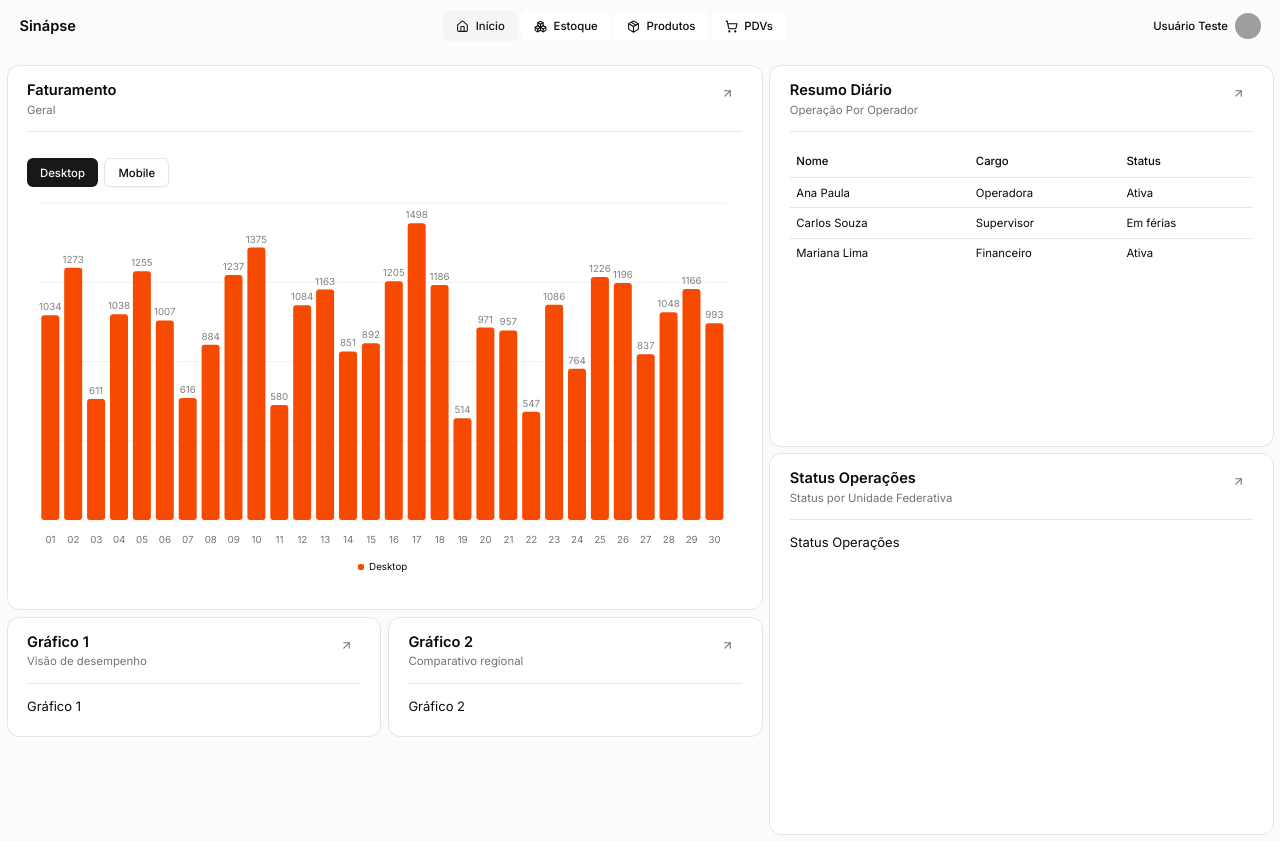
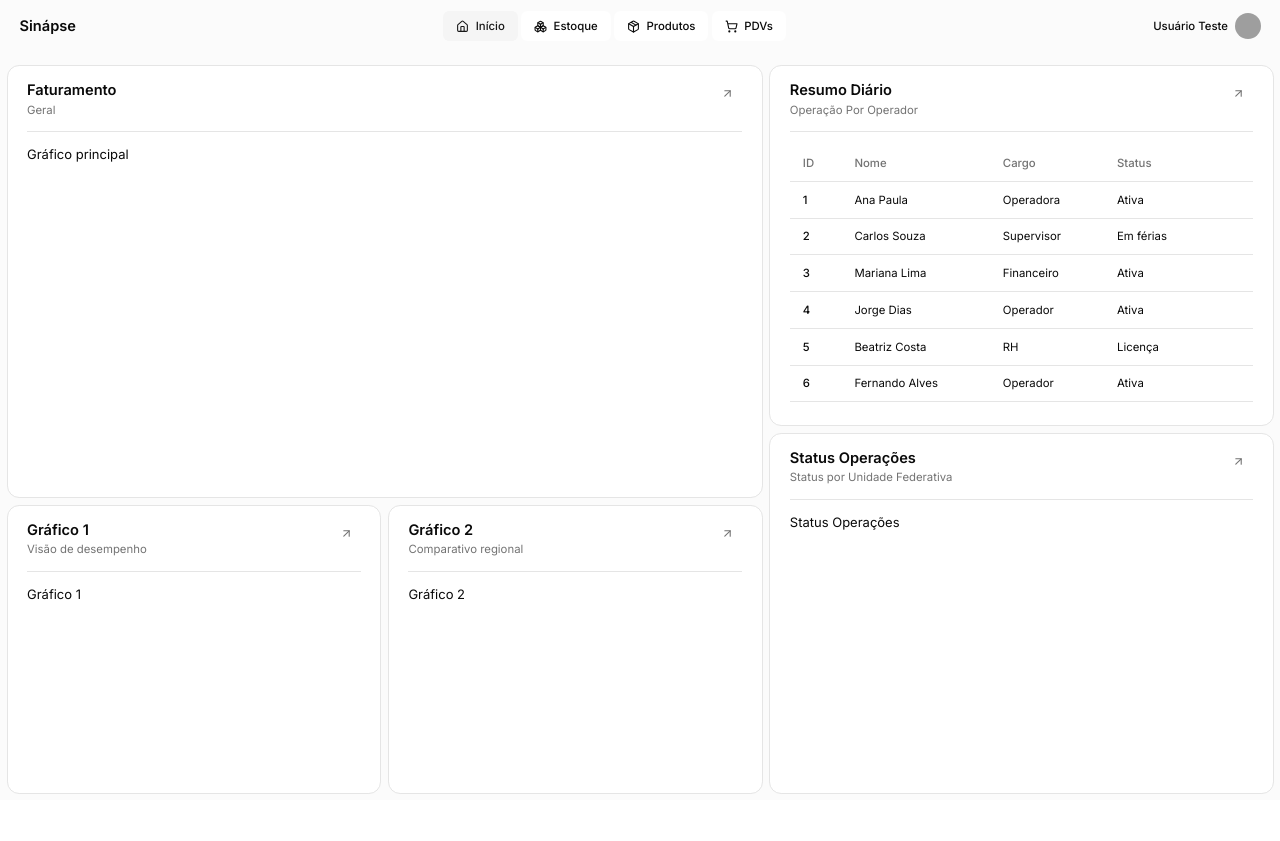
Before and after one commit to josielmaicon/Sinapse-ERP-1.1, a React (Vite) app in the folder interface/: page / in a window 1280 px wide. After the commit the page ends 800 px from the top, so only its background shows below. Built offline with nearby package versions, Linux system fonts and the light colour scheme; grey boxes are pictures that could not be loaded.

Commit message:
layouts ajustados e quebras solucionadas, debug red border adicionado

```diff
--- a/interface/src/App.css
+++ b/interface/src/App.css
@@ -125,3 +125,6 @@
     @apply text-[13px]
   }
 }
+    /* * {
+  border: 1px solid red !important;
+} */
--- a/interface/src/App.jsx
+++ b/interface/src/App.jsx
@@ -4,9 +4,9 @@ import routes from "@/routes.jsx";
 
 function App() {
   return (
-    <div className="min-h-screen flex flex-col bg-muted/40">
+    <div className="h-screen flex flex-col bg-muted/40">
       <TopBar />
-      <main className="flex-grow h-full flex">
+      <main className="flex-1 flex min-h-0">
         <Routes>
           {routes.map((route) => (
             <Route key={route.path} path={route.path} element={route.component} />
--- a/interface/src/components/CardContainer.jsx
+++ b/interface/src/components/CardContainer.jsx
@@ -3,7 +3,7 @@ import { Button } from "@/components/ui/button"
 
 export default function CardContainer({ title, subtitle, children, onAction }) {
   return (
-    <div className="bg-card p-6 pt-4 rounded-xl border flex flex-col">
+    <div className="bg-card p-6 pt-4 rounded-xl border flex flex-col min-h-0">
       {/* Header */}
       <div className="flex justify-between items-start mb-4">
         <div>
@@ -25,7 +25,7 @@ export default function CardContainer({ title, subtitle, children, onAction }) {
       <hr className="border-border mb-4" />
 
       {/* Conteúdo principal */}
-      <div className="flex-1">{children}</div>
+      <div className="flex-1 overflow-y-auto h-full min-h-0">{children}</div>
     </div>
   )
 }
--- /dev/null
+++ b/interface/src/components/ScrollableContainer.jsx
@@ -0,0 +1,7 @@
+export default function ScrollableContainer({ children, className }) {
+  return (
+    <div className={`relative h-full overflow-y-auto ${className}`}>
+      {children}
+    </div>
+  )
+}
--- /dev/null
+++ b/interface/src/components/SimpleTable.jsx
@@ -0,0 +1,42 @@
+// src/components/ui/MyTable.jsx
+import { cn } from "@/lib/utils"
+
+// A tabela em si. `border-collapse` é bom para o estilo das bordas.
+const Table = ({ className, ...props }) => (
+  <table className={cn("w-full border-collapse text-sm", className)} {...props} />
+)
+
+// O cabeçalho da tabela
+const TableHeader = ({ className, ...props }) => (
+  <thead className={cn(className)} {...props} />
+)
+
+// O corpo da tabela
+const TableBody = ({ className, ...props }) => (
+  <tbody className={cn("divide-y divide-border", className)} {...props} />
+)
+
+// A linha da tabela. Adicionamos um hover para um efeito visual.
+const TableRow = ({ className, ...props }) => (
+  <tr className={cn("hover:bg-muted/50 transition-colors", className)} {...props} />
+)
+
+// A CÉLULA DO CABEÇALHO - AQUI ESTÁ A MÁGICA DO STICKY
+const TableHead = ({ className, ...props }) => (
+  <th
+    className={cn(
+      "sticky top-0 z-10", // <-- A MÁGICA!
+      "border-b border-border", // Borda para separar do conteúdo
+      "bg-card px-4 py-3 text-left font-medium text-muted-foreground", // Estilos
+      className
+    )}
+    {...props}
+  />
+)
+
+// A célula comum da tabela
+const TableCell = ({ className, ...props }) => (
+  <td className={cn("px-4 py-3 align-middle", className)} {...props} />
+)
+
+export { Table, TableHeader, TableBody, TableRow, TableHead, TableCell }
--- a/interface/src/components/ui/table.jsx
+++ b/interface/src/components/ui/table.jsx
@@ -2,17 +2,13 @@ import * as React from "react"
 
 import { cn } from "@/lib/utils"
 
-function Table({
-  className,
-  ...props
-}) {
+function Table({ className, ...props }) {
   return (
-    <div data-slot="table-container" className="relative w-full h-full overflow-x-auto overflow-auto">
-      <table
-        data-slot="table"
-        className={cn("w-full caption-bottom text-sm", className)}
-        {...props} />
-    </div>
+    <table
+      data-slot="table"
+      className={cn("w-full caption-bottom text-sm", className)}
+      {...props}
+    />
   );
 }
 
--- a/interface/src/layouts/HomepageLayout.jsx
+++ b/interface/src/layouts/HomepageLayout.jsx
@@ -8,28 +8,27 @@ export default function HomePageLayout({
   SideBottom,
 }) {
   return (
-    <div className="flex-1 p-2 pt-4 flex flex-col">
-      <div className="flex-grow grid grid-cols-[0.6fr_0.4fr] gap-2">
-        <div className="grid grid-rows-[0.6fr_0.4fr] gap-2">
-          <CardContainer
-            title="Faturamento"
-            subtitle="Geral"
-          >
+    <div className="flex-1 p-2 pt-4 grid grid-cols-[0.6fr_0.4fr] gap-2 min-h-0">
+
+      {/* Coluna da Esquerda */}
+      <div className="grid grid-rows-[0.6fr_0.4fr] gap-2 min-h-0">
+        <CardContainer title="Faturamento" subtitle="Geral">
           {TopRight}
         </CardContainer>
 
-          <div className="grid grid-cols-[1fr_1fr] gap-2">
+        <div className="grid grid-cols-2 gap-2 min-h-0">
           <CardContainer title="Gráfico 1" subtitle="Visão de desempenho">
             {BottomLeft}
           </CardContainer>
-
           <CardContainer title="Gráfico 2" subtitle="Comparativo regional">
             {BottomRight}
           </CardContainer>
         </div>
       </div>
 
-        <div className="grid grid-rows-[1fr_1fr] gap-2">
+      {/* Coluna da Direita (AGORA CORRETA E SIMPLES) */}
+      <div className="grid grid-rows-2 gap-2 min-h-0">
+        {/* O CardContainer agora é robusto o suficiente para ser um filho direto do grid */}
         <CardContainer title="Resumo Diário" subtitle="Operação Por Operador">
           {SideTop}
         </CardContainer>
@@ -38,7 +37,7 @@ export default function HomePageLayout({
           {SideBottom}
         </CardContainer>
       </div>
-      </div>
+
     </div>
   )
 }
--- a/interface/src/pages/HomePage.jsx
+++ b/interface/src/pages/HomePage.jsx
@@ -2,25 +2,42 @@ import HomePageLayout from "@/layouts/HomepageLayout"
 import BarChart from "@/components/ui/bar-chart"
 import {
   Table,
+  TableHeader,
   TableBody,
+  TableRow,
+  TableHead,
   TableCell,
-  TableHead,
-  TableHeader,
-  TableRow,
-} from "@/components/ui/table"
+} from "@/components/SimpleTable"
 
 export default function HomePage() {
   // 🧩 MOCK: dados e colunas simuladas
-  const columns = ["Nome", "Cargo", "Status"]
+  const columns = ["ID", "Nome", "Cargo", "Status"]
   const data = [
-    { nome: "Ana Paula", cargo: "Operadora", status: "Ativa" },
-    { nome: "Carlos Souza", cargo: "Supervisor", status: "Em férias" },
-    { nome: "Mariana Lima", cargo: "Financeiro", status: "Ativa" },
+    { id: 1, nome: "Ana Paula", cargo: "Operadora", status: "Ativa" },
+    { id: 2, nome: "Carlos Souza", cargo: "Supervisor", status: "Em férias" },
+    { id: 3, nome: "Mariana Lima", cargo: "Financeiro", status: "Ativa" },
+    { id: 4, nome: "Jorge Dias", cargo: "Operador", status: "Ativa" },
+    { id: 5, nome: "Beatriz Costa", cargo: "RH", status: "Licença" },
+    { id: 6, nome: "Fernando Alves", cargo: "Operador", status: "Ativa" },
+    { id: 7, nome: "Lucas Martins", cargo: "Supervisor", status: "Ativo" },
+    { id: 8, nome: "Patrícia Melo", cargo: "Financeiro", status: "Ativa" },
+    { id: 9, nome: "Ricardo Gomes", cargo: "Operador", status: "Em treinamento" },
+    { id: 10, nome: "Sofia Ribeiro", cargo: "Operadora", status: "Ativa" },
+    { id: 1, nome: "Ana Paula", cargo: "Operadora", status: "Ativa" },
+    { id: 2, nome: "Carlos Souza", cargo: "Supervisor", status: "Em férias" },
+    { id: 3, nome: "Mariana Lima", cargo: "Financeiro", status: "Ativa" },
+    { id: 4, nome: "Jorge Dias", cargo: "Operador", status: "Ativa" },
+    { id: 5, nome: "Beatriz Costa", cargo: "RH", status: "Licença" },
+    { id: 6, nome: "Fernando Alves", cargo: "Operador", status: "Ativa" },
+    { id: 7, nome: "Lucas Martins", cargo: "Supervisor", status: "Ativo" },
+    { id: 8, nome: "Patrícia Melo", cargo: "Financeiro", status: "Ativa" },
+    { id: 9, nome: "Ricardo Gomes", cargo: "Operador", status: "Em treinamento" },
+    { id: 10, nome: "Sofia Ribeiro", cargo: "Operadora", status: "Ativa" },
   ]
 
   return (
     <HomePageLayout
-      TopRight={<BarChart />}
+      TopRight={<div>Gráfico principal</div>}
       BottomLeft={<div>Gráfico 1</div>}
       BottomRight={<div>Gráfico 2</div>}
       SideTop={
@@ -33,8 +50,9 @@ export default function HomePage() {
             </TableRow>
           </TableHeader>
           <TableBody>
-            {data.map((item, i) => (
-              <TableRow key={i}>
+            {data.map((item) => (
+              <TableRow key={item.id}>
+                <TableCell className="font-medium">{item.id}</TableCell>
                 <TableCell>{item.nome}</TableCell>
                 <TableCell>{item.cargo}</TableCell>
                 <TableCell>{item.status}</TableCell>
```
Lines whose indentation alone changed are shown as unchanged.
